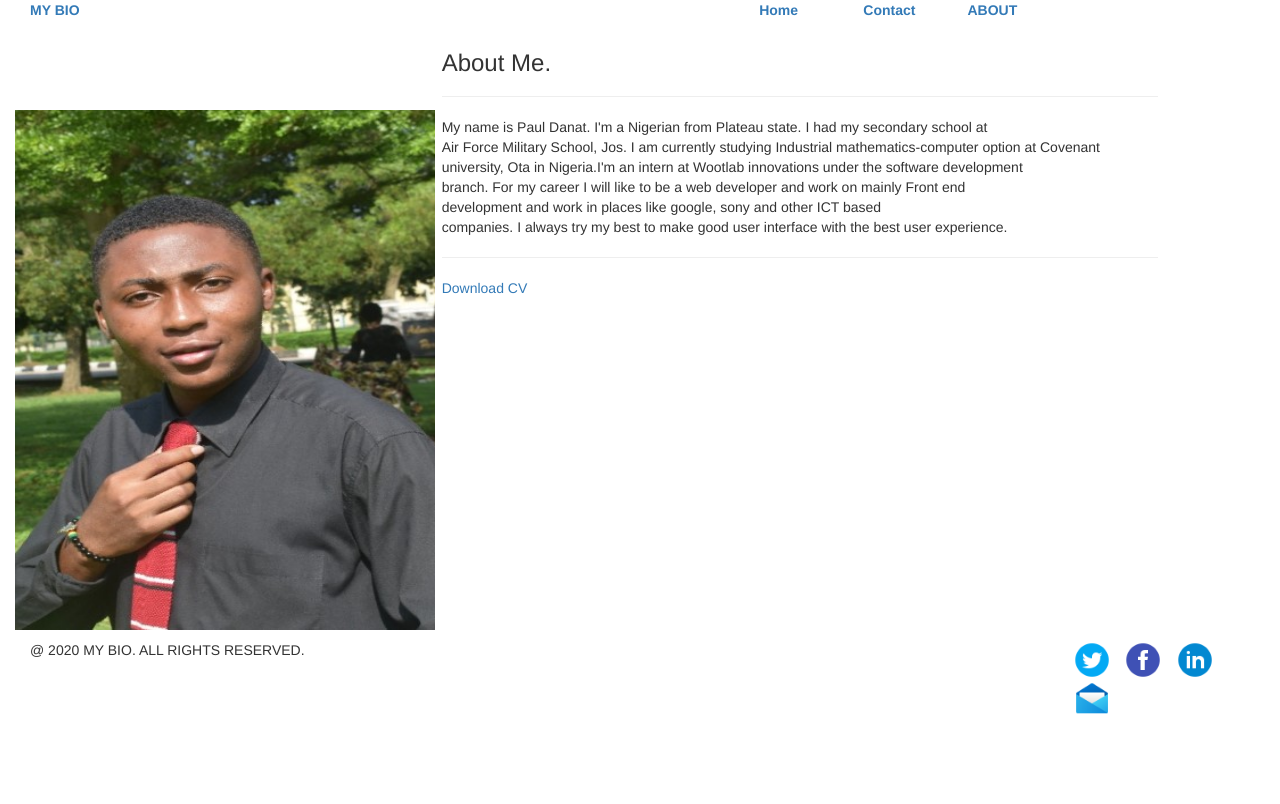
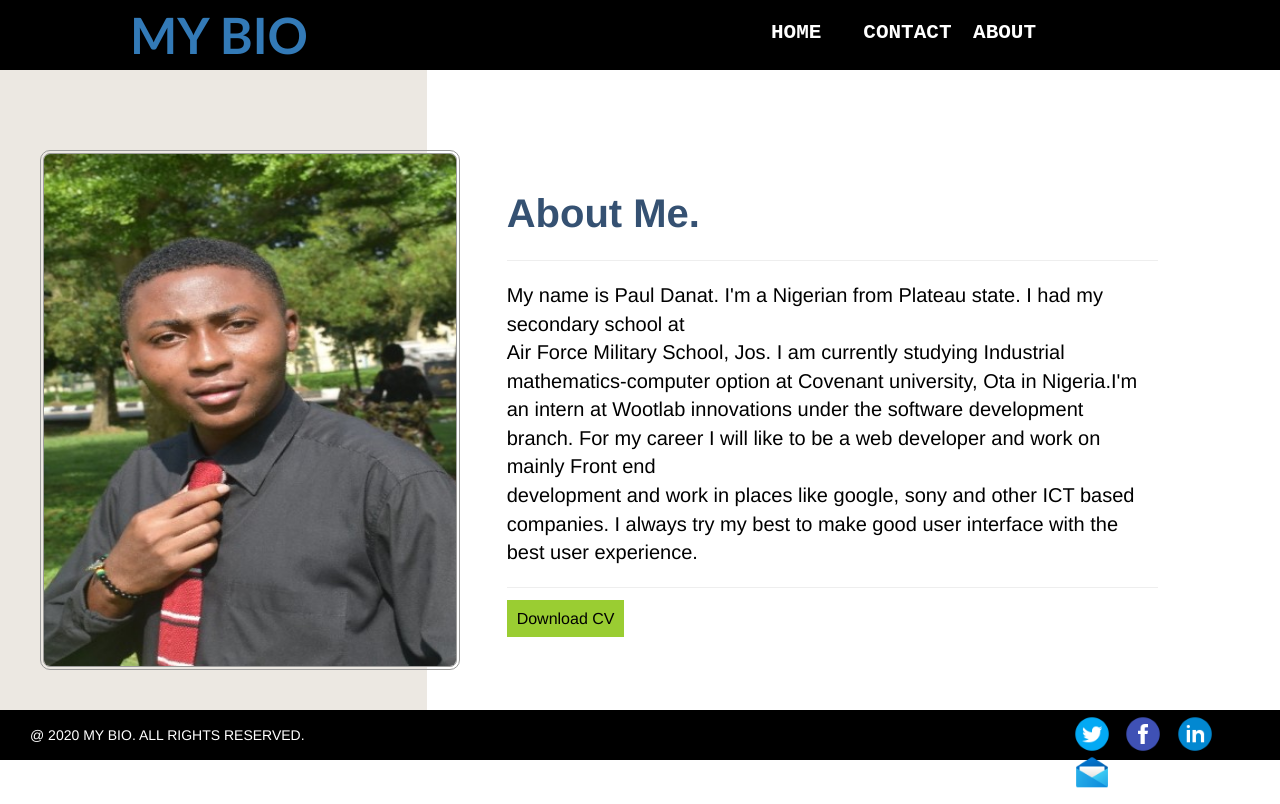
Before and after one commit to PaulDanat/biography, a PHP site: page /about.php in a window 1280 px wide. Before the commit the page ends 714 px from the top, so only its background shows below. Run offline with PHP 8.4, Linux system fonts and the light colour scheme.

Commit message:
Add files via upload

```diff
--- /dev/null
+++ b/css/about.css
@@ -0,0 +1,90 @@
+body {
+    height: 736px;
+}
+#middle {
+    height: 640px;
+}
+#nav {
+    background-color: black;
+    height: 70px;
+}
+.nav{
+	text-align: center;
+	margin-top: 18px;
+	font-family:"Courier New", Courier, monospace;
+  font-size: 21px;
+  color: white;
+  text-transform: uppercase;
+  background: transparent;
+    }
+.nav:hover{
+    color: rgb(140, 235, 140);
+	padding: 1px;
+	background-color: greenyellow;
+}
+.nav a {
+    transition: color 0.5s;
+    color: white;
+}
+#name {
+	color: red;
+	font-size: 50px;
+    font-family: "Trebuchet MS", Helvetica, sans-serif;
+    padding-left: 100px;
+}
+.mapouter {
+    position: relative;
+    text-align: center;
+    height: 700px;
+    width: 800px;
+}
+
+.gmap_canvas {
+    overflow: hidden;
+    background: none !important;
+    height: 400px;
+    width: 1500px;
+}
+#foot {
+    height: 50px;
+    background-color: black;
+}
+#aboutme {
+    padding-left: 80px;
+    padding-top: 100px;
+}
+#rights{
+    padding-top: 15px;
+    color: white;
+}
+#me {
+    font-size: 20px;
+    color: black;
+}
+h3.hny-title {
+    font-size: 40px;
+    line-height: 46px;
+    color: #355172;
+    margin-bottom: 24px;
+    text-transform: capitalize;
+    font-weight: 700;
+  }
+  #icon {
+    padding-top: 4px;
+}
+#brown {
+    background-color: rgb(236, 232, 226);
+    height: 640px;
+    padding-left: 40px;
+}
+#paul {
+    border-radius: 10px;
+    border: 4px double rgb(156, 156, 155);
+ }
+ #cv {
+     padding : 10px;
+     font-size: 16px;
+     background-color: yellowgreen;
+     border: 10px;
+     color: black;
+ }
```
Also changed, not shown: css/contact.css (+16 -8 lines), css/home.css (+23 -11 lines).
